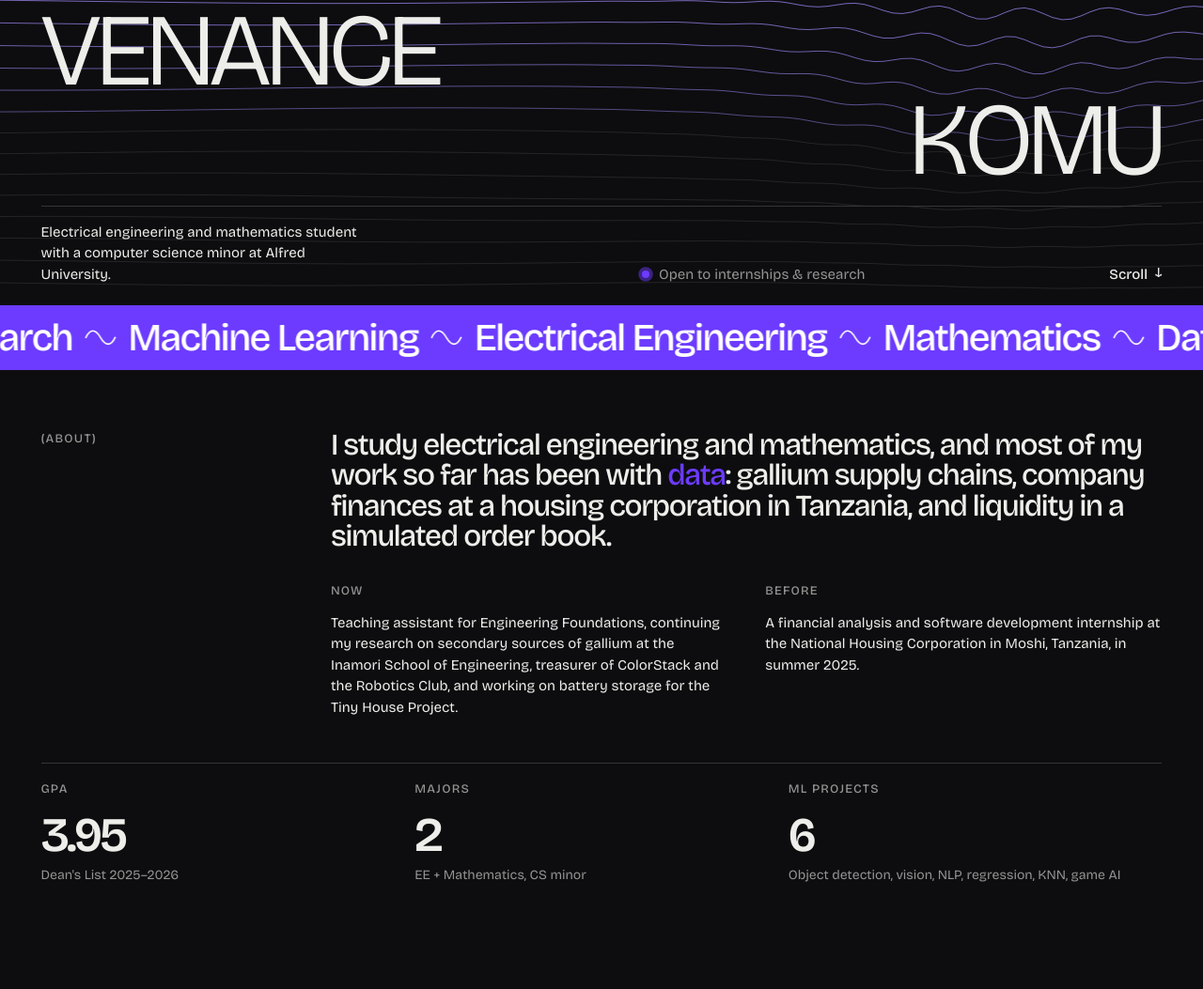
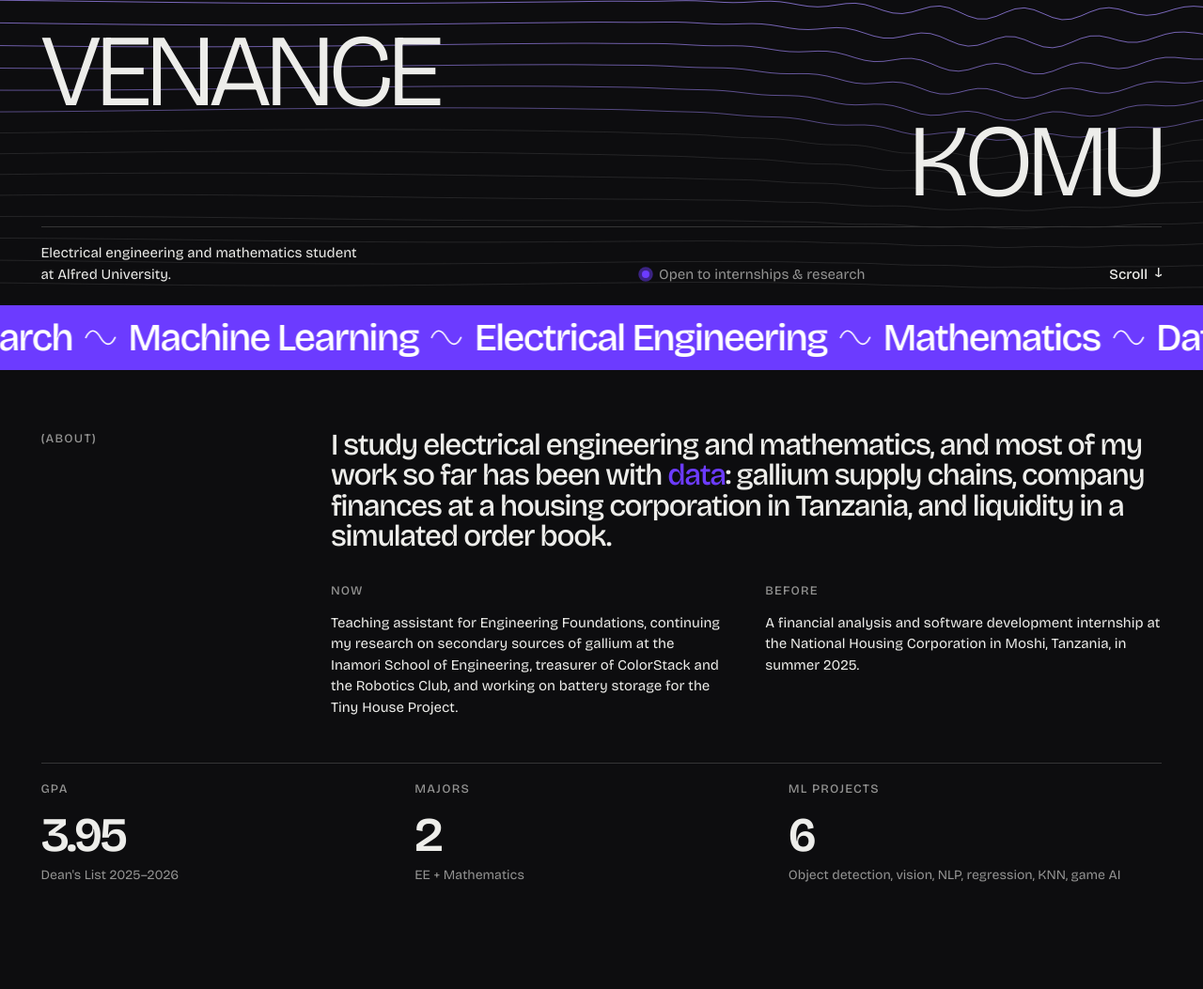
Before and after one commit to venancekomu03-hub/venancekomu03-hub.github.io, a plain HTML site: page index.html in a window 1280 px wide. Shown: the part 299-1352 px from the top of the page at 94% size. Drawn offline with nearby package versions, Linux system fonts and the light colour scheme.

Commit message:
Remove CS minor from the site
Co-Authored-By: Claude Opus 5.5 <noreply@anthropic.com>

```diff
--- a/index.html
+++ b/index.html
@@ -4,7 +4,7 @@
   <meta charset="utf-8">
   <meta name="viewport" content="width=device-width, initial-scale=1">
   <title>Venance Komu · Engineering, Mathematics &amp; Data</title>
-  <meta name="description" content="Venance Komu, electrical engineering and mathematics student at Alfred University with a computer science minor. A C++ order-book liquidity simulator, a PCB component detector with critical-material recovery modeling, gallium supply-chain research, machine learning projects, and an off-grid tiny house.">
+  <meta name="description" content="Venance Komu, electrical engineering and mathematics student at Alfred University. A C++ order-book liquidity simulator, a PCB component detector with critical-material recovery modeling, gallium supply-chain research, machine learning projects, and an off-grid tiny house.">
   <meta name="theme-color" content="#0d0d0f">
   <link rel="preconnect" href="https://fonts.googleapis.com">
   <link rel="preconnect" href="https://fonts.gstatic.com" crossorigin>
@@ -69,7 +69,7 @@
         <span class="line" aria-hidden="true">Komu</span>
       </h1>
       <div class="hero-foot">
-        <p class="hero-intro">Electrical engineering and mathematics student with a computer science minor at Alfred University.</p>
+        <p class="hero-intro">Electrical engineering and mathematics student at Alfred University.</p>
         <p class="status"><span class="pulse"></span>Open to internships &amp; research</p>
         <a class="scroll-cue" href="#about">Scroll <span aria-hidden="true">↓</span></a>
       </div>
@@ -116,7 +116,7 @@
 
       <dl class="facts">
         <div data-reveal><dt class="label">GPA</dt><dd class="fig" data-count="3.95" data-decimals="2">3.95</dd><dd class="note">Dean's List 2025–2026</dd></div>
-        <div data-reveal style="--d:100"><dt class="label">Majors</dt><dd class="fig" data-count="2">2</dd><dd class="note">EE + Mathematics, CS minor</dd></div>
+        <div data-reveal style="--d:100"><dt class="label">Majors</dt><dd class="fig" data-count="2">2</dd><dd class="note">EE + Mathematics</dd></div>
         <div data-reveal style="--d:200"><dt class="label">ML projects</dt><dd class="fig" data-count="6">6</dd><dd class="note">Object detection, vision, NLP, regression, KNN, game AI</dd></div>
       </dl>
     </section>
@@ -330,7 +330,7 @@
         <div class="edu-main">
           <p class="label">(Education)</p>
           <h3>Alfred University</h3>
-          <p>B.S. Electrical Engineering &amp; Mathematics, double major. Computer Science minor. Alfred, NY.</p>
+          <p>B.S. Electrical Engineering &amp; Mathematics, double major. Alfred, NY.</p>
           <dl class="edu-facts">
             <div><dt>GPA</dt><dd>3.95 / 4.00</dd></div>
             <div><dt>Honors</dt><dd>Dean's List 2025–2026</dd></div>
```
